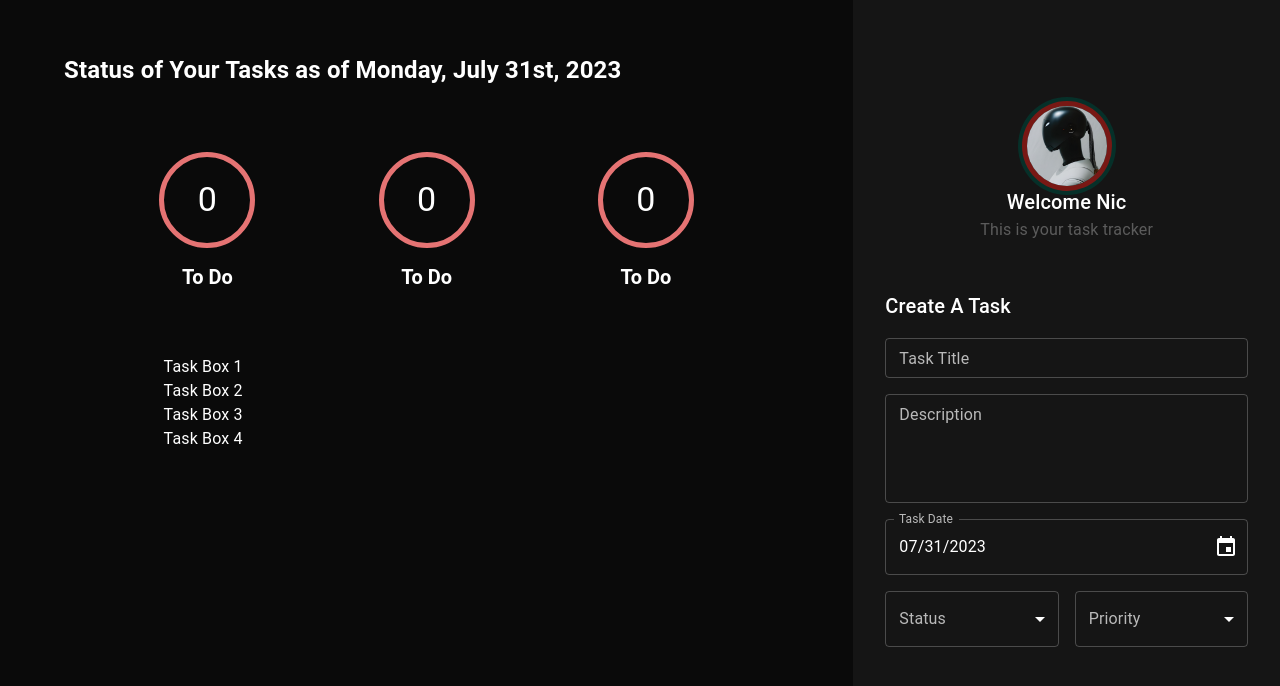
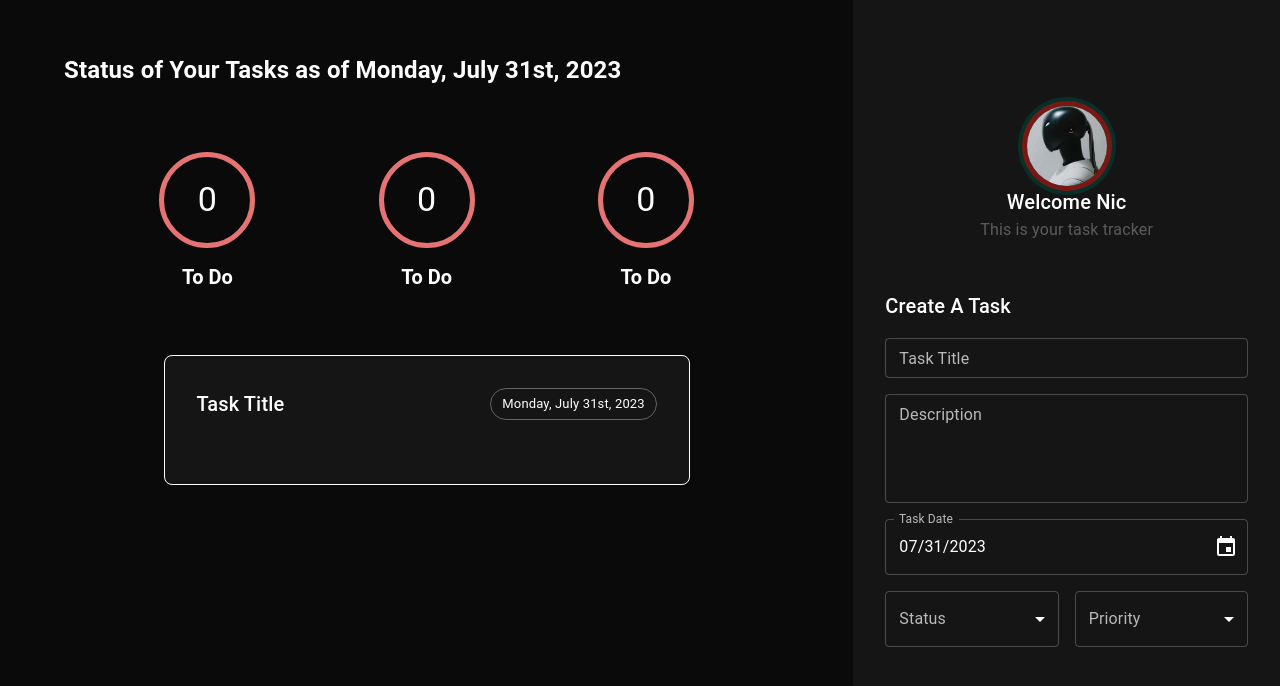
Before and after one commit to Nic-DC/Task_Tracker, a React (Create React App) app in the folder todo-react/: page / in a window 1280 px wide. Shown: the top 686 px of the page. Built offline with nearby package versions, Linux system fonts and the light colour scheme.

Commit message:
task header component

```diff
--- /dev/null
+++ b/todo-react/src/components/task/Task.tsx
@@ -0,0 +1,26 @@
+import { Box } from '@mui/material';
+import React, { FC, ReactElement } from 'react';
+import TaskHeader from './TaskHeader';
+
+const Task: FC = (): ReactElement => {
+  return (
+    <Box
+      display="flex"
+      width="100%"
+      justifyContent="flex-start"
+      flexDirection="column"
+      mb={2}
+      p={4}
+      sx={{
+        width: '100%',
+        backgroundColor: 'background.paper',
+        borderRadius: '8px',
+        border: '1px solid',
+        borderColor: 'err.light',
+      }}
+    >
+      <TaskHeader />
+    </Box>
+  );
+};
+export default Task;
--- /dev/null
+++ b/todo-react/src/components/task/TaskHeader.tsx
@@ -0,0 +1,44 @@
+import { Box, Chip, Typography } from '@mui/material';
+import React, { FC, ReactElement } from 'react';
+import { ITaskHeader } from './interfaces/ITaskHeader';
+import { format } from 'date-fns';
+import PropTypes from 'prop-types';
+
+const TaskHeader: FC<ITaskHeader> = (
+  props,
+): ReactElement => {
+  const { title = 'Task Title', date = new Date() } = props;
+
+  return (
+    <Box
+      display="flex"
+      width="100%"
+      justifyContent="space-between"
+      mb={4}
+      //   p={4}
+      //   sx={{
+      //     width: '100%',
+      //     backgroundColor: 'background.paper',
+      //     borderRadius: '8px',
+      //     border: '1px solid',
+      //     borderColor: 'err.light',
+      //   }}
+    >
+      <Box>
+        <Typography variant="h6">{title}</Typography>
+      </Box>
+      <Box>
+        <Chip
+          variant="outlined"
+          label={format(date, 'PPPP')}
+        ></Chip>
+      </Box>
+    </Box>
+  );
+};
+
+TaskHeader.propTypes = {
+  title: PropTypes.string,
+  date: PropTypes.instanceOf(Date),
+};
+export default TaskHeader;
--- /dev/null
+++ b/todo-react/src/components/task/interfaces/ITaskHeader.ts
@@ -0,0 +1,4 @@
+export interface ITaskHeader {
+  title?: string;
+  date?: Date;
+}
--- a/todo-react/src/components/taskArea/TaskArea.tsx
+++ b/todo-react/src/components/taskArea/TaskArea.tsx
@@ -2,6 +2,7 @@
 import { Grid, Box } from '@mui/material';
 import { format } from 'date-fns';
 import TaskCounter from '../taskCounter/TaskCounter';
+import Task from '../task/Task';
 
 const TaskArea: FC = (): ReactElement => {
   return (
@@ -42,10 +43,7 @@
           md={8}
           xs={10}
         >
-          <Box>Task Box 1</Box>
-          <Box>Task Box 2</Box>
-          <Box>Task Box 3</Box>
-          <Box>Task Box 4</Box>
+          <Task />
         </Grid>
       </Grid>
     </Grid>
```
